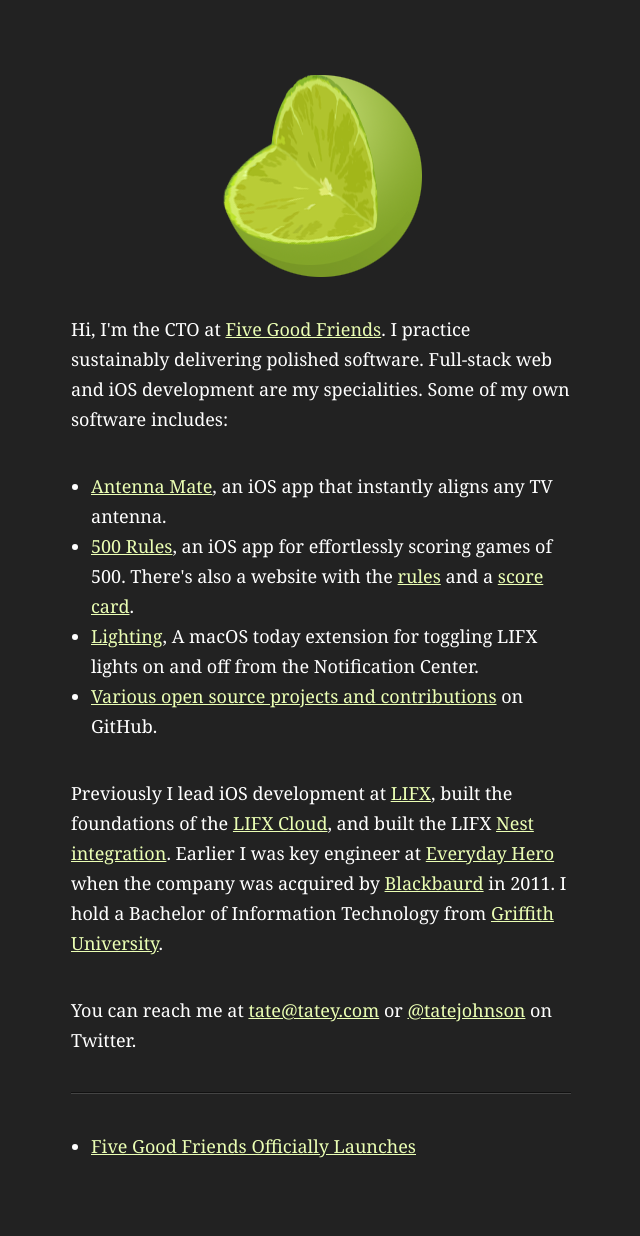
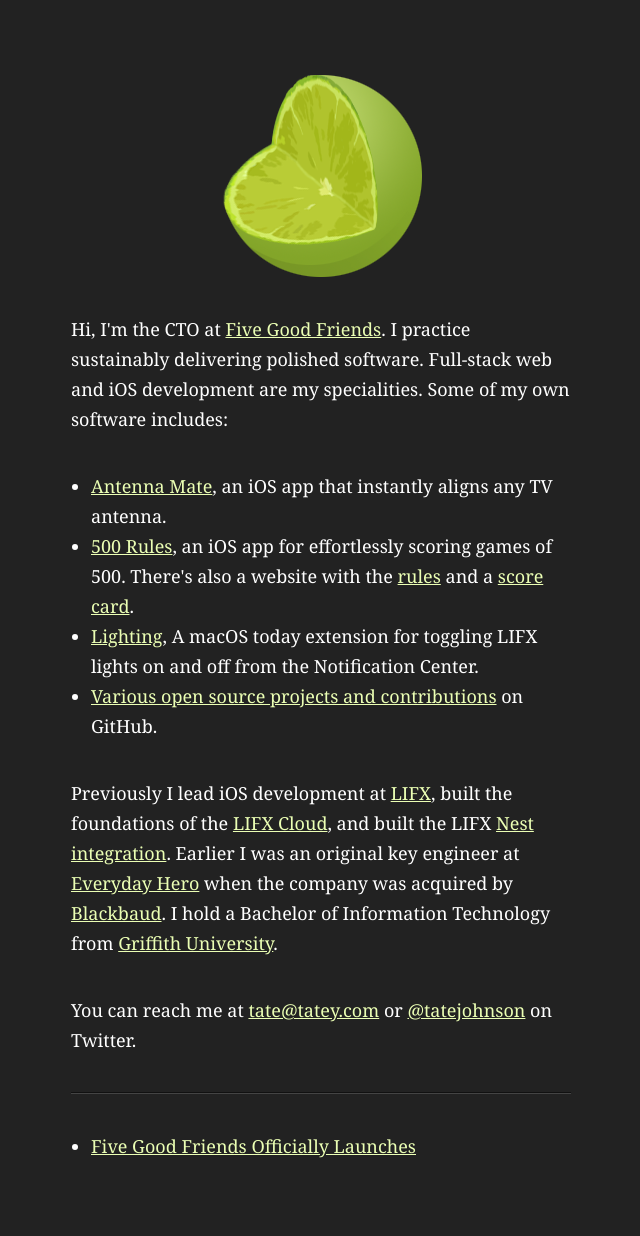
Before and after one commit to tatey/tatey.com, a Jekyll site: the page built from index.html, in a window 1280 px wide. Shown: the whole page, without its empty margins (319-959 px from the left). Built offline with Jekyll 4.4.1, drawn with Linux system fonts in a browser that asks for light colours.

Commit message:
Fix typo.

```diff
--- a/index.html
+++ b/index.html
@@ -87,7 +87,7 @@
       <li><a href="https://github.com/tatey/Lighting">Lighting</a>, A macOS today extension for toggling LIFX lights on and off from the Notification Center.</li>
       <li><a href="https://github.com/tatey">Various open source projects and contributions</a> on GitHub.</li>
     </ul>
-    <p>Previously I lead iOS development at <a href="https://lifx.com">LIFX</a>, built the foundations of the <a href="https://cloud.lifx.com">LIFX Cloud</a>, and built the LIFX <a href="https://www.lifx.com.au/products/nest">Nest integration</a>. Earlier I was key engineer at <a href="https://www.everydayhero.com">Everyday Hero</a> when the company was acquired by <a href="https://www.blackbaud.com">Blackbaurd</a> in 2011. I hold a Bachelor of Information Technology from <a href="https://www.griffith.edu.au">Griffith University</a>.</p>
+    <p>Previously I lead iOS development at <a href="https://lifx.com">LIFX</a>, built the foundations of the <a href="https://cloud.lifx.com">LIFX Cloud</a>, and built the LIFX <a href="https://www.lifx.com.au/products/nest">Nest integration</a>. Earlier I was an original key engineer at <a href="https://www.everydayhero.com">Everyday Hero</a> when the company was acquired by <a href="https://www.blackbaud.com">Blackbaud</a>. I hold a Bachelor of Information Technology from <a href="https://www.griffith.edu.au">Griffith University</a>.</p>
     <p>You can reach me at <a href="mailto:tate@tatey.com">tate@tatey.com</a> or <a href="http://twitter.com/tatejohnson/">@tatejohnson</a> on Twitter.</p>
     <div class="hr"></div>
     <ul>
```
